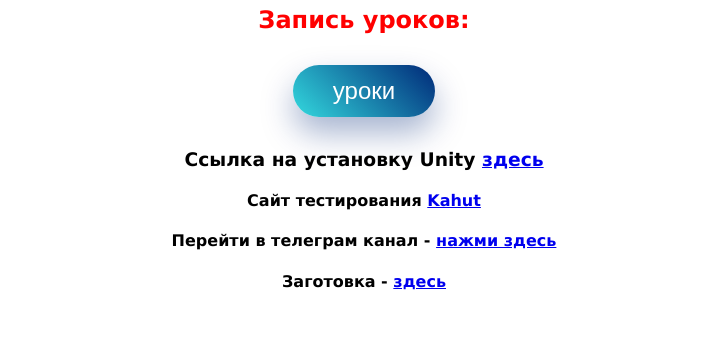
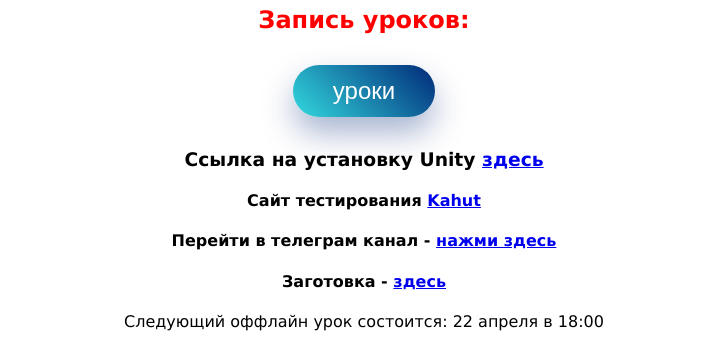
Before and after one commit to Anastasiya2017/Anastasiya2017, a plain HTML site: page index.html in a window 1280 px wide. Shown: the part 75-419 px from the top of the page, without its empty margins (276-1002 px from the left). Drawn offline with Linux system fonts and the light colour scheme.

Commit message:
Update index.html

```diff
--- a/index.html
+++ b/index.html
@@ -15,6 +15,7 @@
   <h4>Сайт тестирования <a href="https://kahoot.it/">Kahut</a></h4>
   <h4>Перейти в телеграм канал -   <a href="https://t.me/joinchat/SJD_CsCN8XE4NzUy">нажми здесь</a></h4>
   <h4>Заготовка -   <a href="https://drive.google.com/drive/folders/1lIJSS6C48XhXeseTHif-yZt42tC8ko43">здесь</a></h4>
+  <p>Следующий оффлайн урок состоится: 22 апреля в 18:00 <h1 style="color: red">29 апреля! </h1></p>
   <br>
   <p>Следующий онлайн урок состоится: <h1 style="color: red">29 апреля! </h1></p>
 
```
